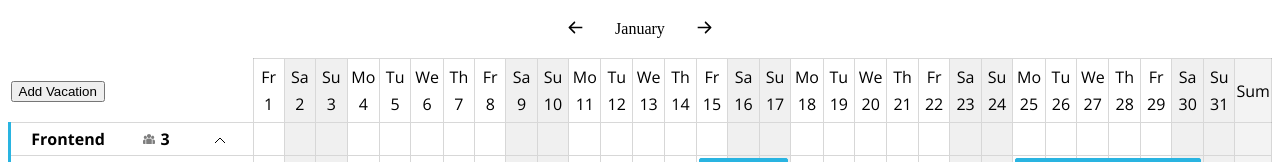
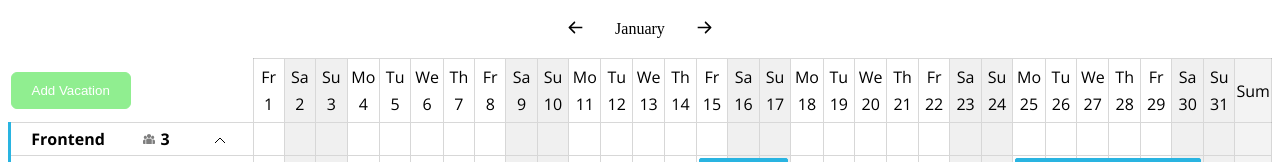
Before and after one commit to StormCreator/react-calendar, a React (Create React App) app: page / in a window 1280 px wide. Shown: the top 162 px of the page. Built offline with nearby package versions, Linux system fonts and the light colour scheme.

Commit message:
adding styles for vacation button

```diff
--- a/src/Components/calendar-head/calendarHead.css
+++ b/src/Components/calendar-head/calendarHead.css
@@ -25,3 +25,16 @@
     border-right: 1px solid rgba(126, 126, 126, 0.3);
     background-color: #f3f3f3;
 }
+
+.calendar__day button{
+    background-color: lightgreen;
+    padding: 10px 20px;
+    border: 1px solid lightgreen;
+    border-radius: 6px;
+    color: #fff;
+    cursor: pointer;
+}
+
+.calendar__day button:focus{
+    outline: none;
+}
```
Also changed, not shown: 1 other file (tests, documents, lock files or other folders).
